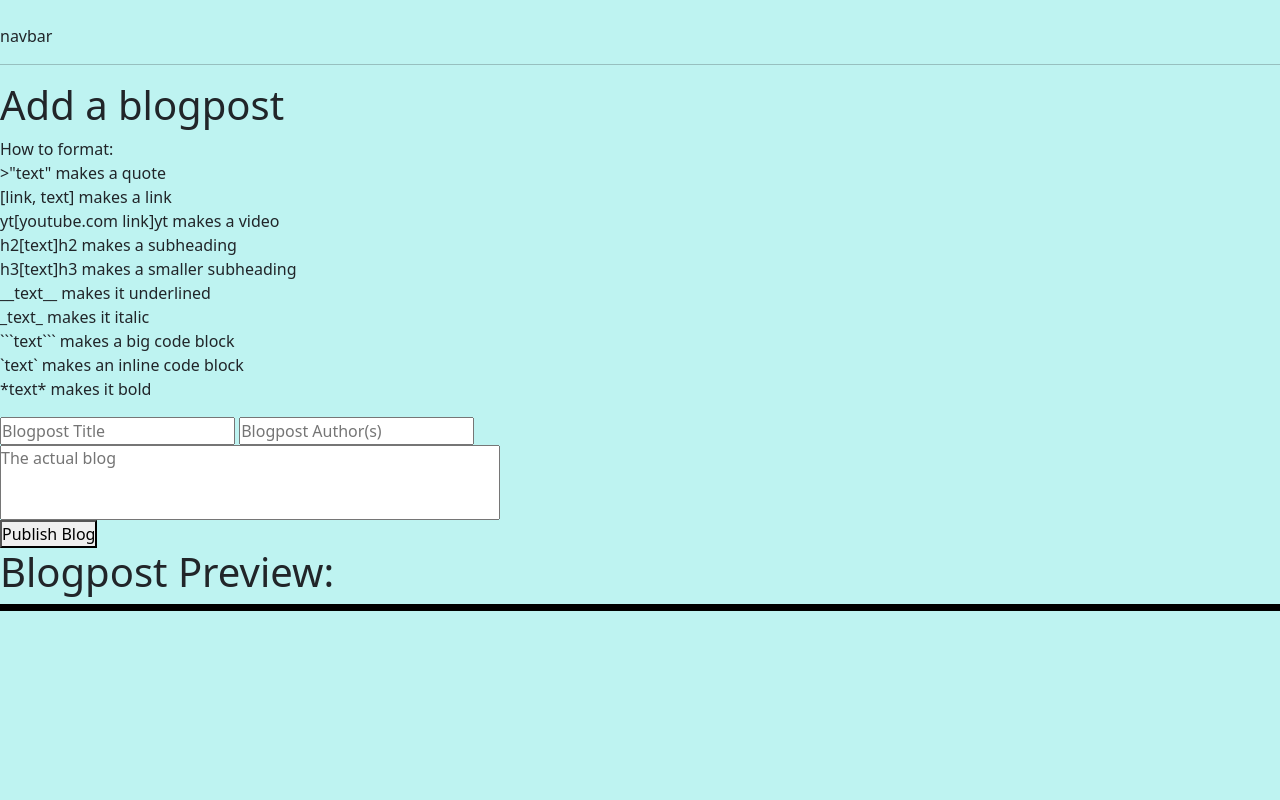
After one commit to Semario205/Societal_Ventures, a Flask app: page /addblog in a window 1280 px wide. The commit adds this page. Run offline with Flask 2, Linux system fonts and the light colour scheme; some libraries are stand-ins or nearby versions.

Commit message:
very good code (don't check js)

````diff
--- a/app.py
+++ b/app.py
@@ -21,6 +21,9 @@ def login():
 @app.route('/signup', methods=['GET'])
 def signup():
     return render_template("signup.html")
+@app.route('/addblog', methods=['GET'])
+def blog():
+    return render_template("addblog.html")
 
 
 # # Routes that are used when the client (frontend) sends over data
--- /dev/null
+++ b/static/css/addblog.css
@@ -0,0 +1,24 @@
+*, html, body, ::after{
+  padding: 0;
+  margin: 0;
+  box-sizing: border-box;
+  outline: none;
+}
+body{
+  background-color: #BEF3F1;
+}
+#blogpreview{
+  border-top: solid black 7px;
+  width: 100vw;
+  min-height: 10px;
+  overflow-wrap: break-word;
+  padding: 10px;
+  white-space: pre-line;
+}
+textarea{
+  min-width: 500px;
+  max-width: 750px;
+  min-height: 75px;
+  resize: none;
+  display: block;
+}
--- a/static/css/theme.css
+++ b/static/css/theme.css
@@ -0,0 +1 @@
+/* sad */
--- /dev/null
+++ b/templates/addblog.html
@@ -0,0 +1,114 @@
+<!-- This is an example template for how a html file would look like to copy and paste -->
+{% extends 'base.html' %}
+
+{% block title %}Add Blogpost{% endblock %}
+
+{% block content %}
+<!-- REPLACE WITH ACTUAL NAVBAR LATER -->
+<br />
+<p>navbar</p>
+<hr></hr>
+<!--/-->
+<link rel="stylesheet" type="text/css" href="{{url_for('static', filename='css/addblog.css')}}">
+<div>
+    <div>
+        <h1>Add a blogpost</h1>
+        <p>
+            How to format:<br />
+            >"text" makes a quote<br />
+            [link, text] makes a link<br />
+            yt[youtube.com link]yt makes a video<br />
+            h2[text]h2 makes a subheading<br />
+            h3[text]h3 makes a smaller subheading<br />
+            __text__ makes it underlined<br />
+            _text_ makes it italic<br />
+            ```text``` makes a big code block<br />
+            `text` makes an inline code block<br />
+            *text* makes it bold<br />
+        </p>
+        <input type="text" placeholder="Blogpost Title" oninput="btitle(this)" />
+        <input type="text" placeholder="Blogpost Author(s)" oninput="bauthors(this)" />
+        <textarea placeholder="The actual blog" oninput="format(this)"></textarea>
+        <button onclick="sendblog()">Publish Blog</button>
+    </div>
+    <div>
+        <h1>Blogpost Preview:</h1>
+        <div id="blogpreview">
+            <h1 id="titlepreview"></h1>
+            <h2><i id="authorpreview"></i></h2>
+            <div id="textpreview">
+            </div>
+        </div>
+    </div>
+</div>
+{% endblock %}
+
+{% block scripts %}
+<script>
+    let ogblog, ogtitle, ogauthors, finalblog;
+    function format(e) {
+        let blog = e.value;
+        ogblog = blog;
+        // allows you to type html tags and have them show up
+        blog = blog.replaceAll("<", "&lt;").replaceAll(">", "&gt;");
+        // makes >"text" become a quote
+        blog = blog.replaceAll("\\&gt;", "&gt;").replaceAll('\\"', "&#34;").replaceAll('&gt;"', "<blockquote>").replaceAll('"', "</blockquote>");
+        // makes [link, text] turn into a link, don't ask me how this works
+        blog = blog.replaceAll("\\[", "&#91").replaceAll("\\]", "&#93;").replace(/\[([^*]*?)\, /g, "<a href='$1' target='_blank'>").replace(/\'\>([^*]*?)\]/g, "'>$1</a>");
+        // makes yt[youtube.com link]yt become a video embed
+        blog = blog.replaceAll("yt[https://www.youtube.com/watch?v=", "</p><iframe width='853' height='480' src='https://www.youtube.com/embed/").replaceAll("]yt", "' frameborder='0' allow='accelerometer; autoplay; clipboard-write; encrypted-media; gyroscope; picture-in-picture; web-share' allowfullscreen></iframe><p>");
+        // makes h2[text]h2 become a subheading
+        blog = blog.replaceAll("h2[", "<h2>").replaceAll("]h2", "</h2>");
+        // makes h3[text]h3 become a subsubheading
+        blog = blog.replaceAll("h3[", "<h3>").replaceAll("]h3", "</h3>");
+        // makes __text__ become underlined
+        blog = blog.replaceAll("\\_", "&#95;&#95;").replace(/\_\_([^_]*?)\_\_/g, "<u>$1<\/u>");
+        // makes _text_ become italic
+        blog = blog.replace(/\_([^_]*?)\_/g, "<i>$1<\/i>");
+        // makes ```text``` become a code block
+        blog = blog.replaceAll("\\`", "&#96;").replace(/\`\`\`([^`]*?)\`\`\`/g, "<pre>$1<\/pre>");
+        // makes `text` become an inline code block
+        blog = blog.replace(/\`([^`]*?)\`/g, "<code>$1<\/code>");
+        // makes *text* become bold
+        blog = blog.replaceAll("\\*", "&#42;").replace(/\*([^*]*?)\*/g, "<b>$1<\/b>");
+        blog = "<p>" + blog + "</p>";
+        document.getElementById("textpreview").innerHTML = blog;
+    }
+    function btitle(e) {
+        document.getElementById("titlepreview").innerHTML = e.value;
+        ogtitle = e.value;
+    }
+    function bauthors(e) {
+        document.getElementById("authorpreview").innerHTML = e.value;
+        ogauthors = e.value;
+    }
+    function sendblog() {
+        console.log("e");
+        // send ogblog, ogtitle, ogauthors, and finalblog to the python stuff
+    }
+</script>
+{% endblock %}
+
+<!--
+Set-ExecutionPolicy Unrestricted -Scope Process
+python -m venv venv
+venv/Scripts/activate
+python app.py
+-->
+
+
+<!--
+checklist:
+    //bold
+    //italic
+    //inline code
+    //pre
+    //quote
+    //title
+    //author
+    //headings
+    //underline
+    //links
+    //videos
+    images
+-->
--- a/templates/example.html
+++ b/templates/example.html
@@ -11,7 +11,7 @@
 
 {% block content %}
 <div>
-    <p>Hello Moon!</p>
+    <p>Hello <b>world</b>!</p>
 </div>
 {% endblock %}
 
--- a/templates/login.html
+++ b/templates/login.html
@@ -1,6 +1,7 @@
 <!doctype html>
 <html lang="en">
     <head>
+        <title>Log In - Societal Ventures</title>
         <meta charset="UTF-8">
         <meta name="viewport" content="width=device-width, initial-scale=1.0">
         <link href="https://cdn.jsdelivr.net/npm/bootstrap@5.2.2/dist/css/bootstrap.min.css" rel="stylesheet" integrity="sha384-Zenh87qX5JnK2Jl0vWa8Ck2rdkQ2Bzep5IDxbcnCeuOxjzrPF/et3URy9Bv1WTRi" crossorigin="anonymous">
````
Also changed, not shown: templates/signup.html (+4 -3 lines).
